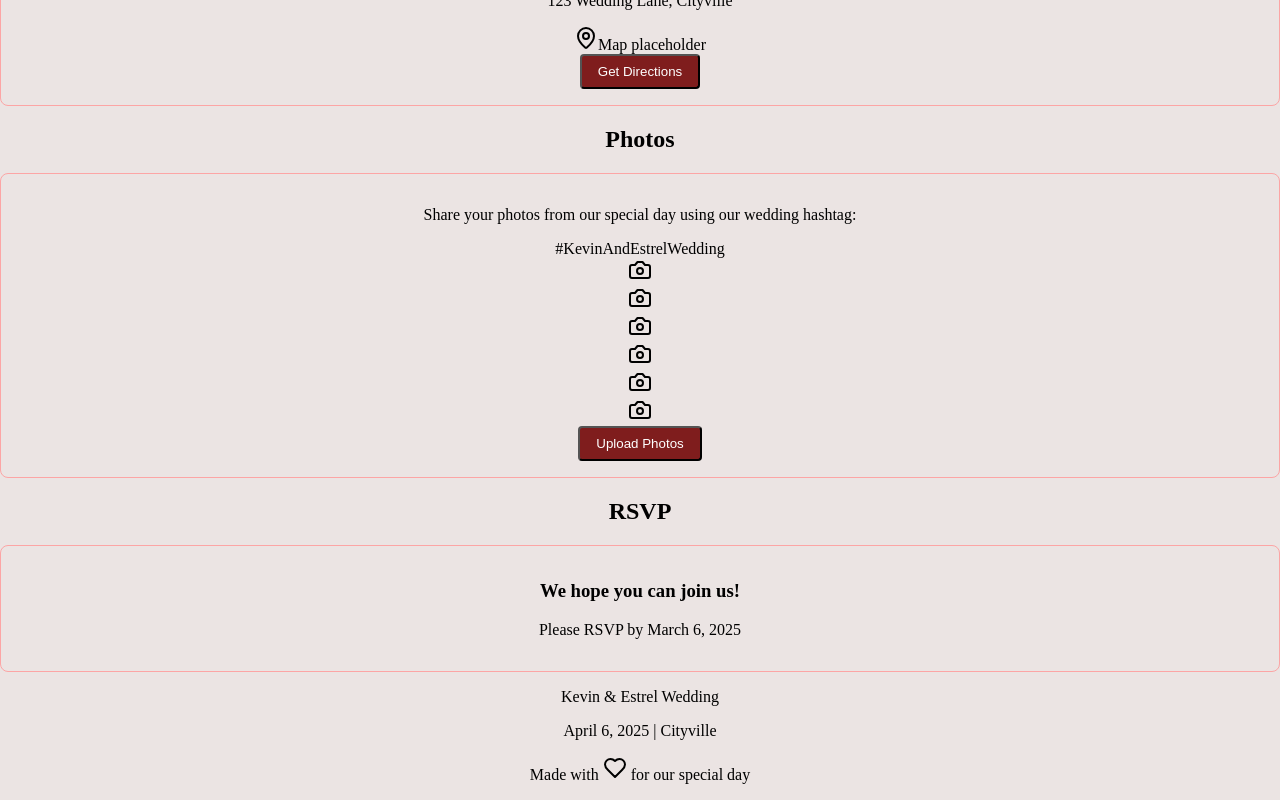
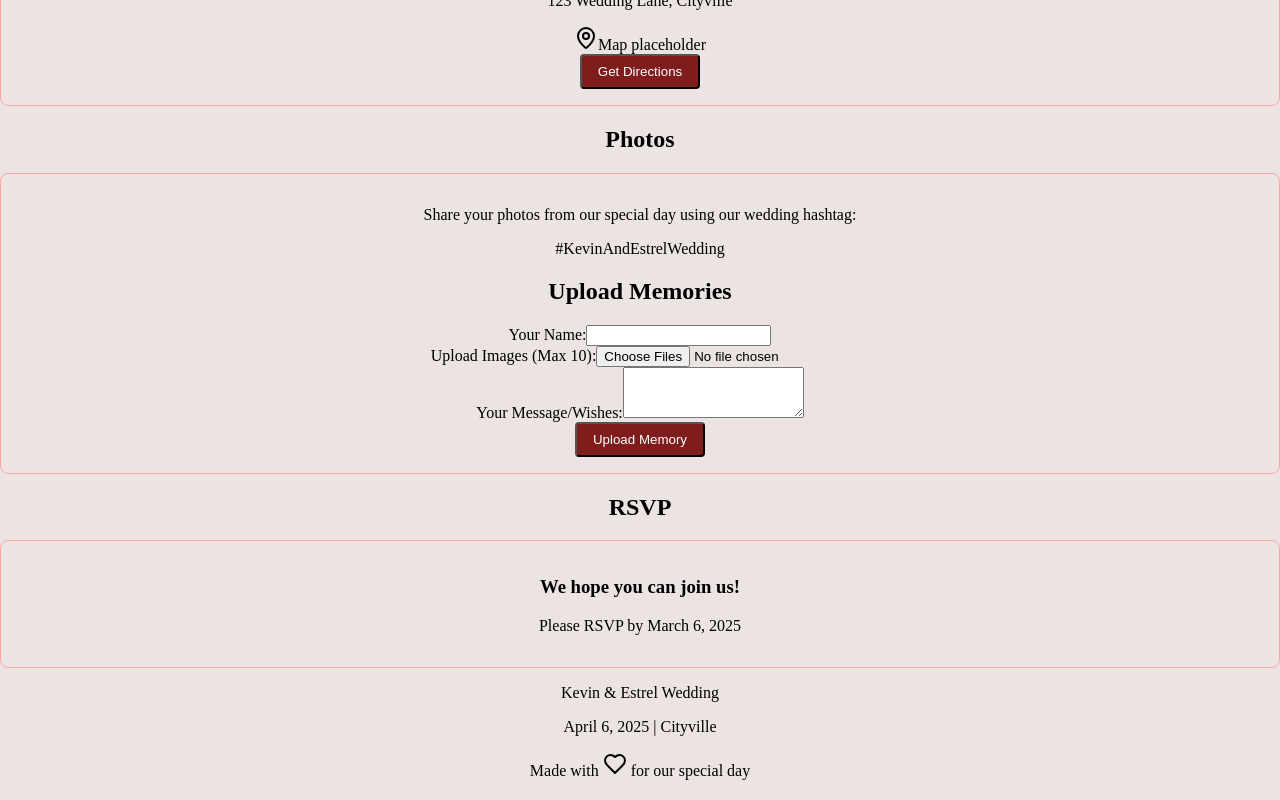
Before and after one commit to arcomajes/IDO, a React (Create React App) app: page / in a window 1280 px wide. Shown: the part 1204-2004 px from the top of the page. Built offline with nearby package versions, Linux system fonts and the light colour scheme.

Commit message:
Implement image upload feature with memory storage and update MongoDB connection

```diff
--- a/package.json
+++ b/package.json
@@ -10,6 +10,7 @@
     "@testing-library/jest-dom": "^6.6.3",
     "@testing-library/react": "^16.2.0",
     "@testing-library/user-event": "^13.5.0",
+    "axios": "^1.8.4",
     "concurrently": "^9.1.2",
     "cors": "^2.8.5",
     "dotenv": "^16.4.7",
--- a/src/screens/Dashboard.js
+++ b/src/screens/Dashboard.js
@@ -1,10 +1,50 @@
-import React from "react";
 import { Card, CardContent } from "src/components/cards";
-import { MapPin, Camera, Heart, Calendar } from "lucide-react";
+import { MapPin, Heart, Calendar } from "lucide-react";
 import { Button } from "src/components/button";
-import 'src/styles.css'; // Import the CSS file for animations and styling
+import 'src/styles.css';
+import React, { useState } from "react";
+import axios from "axios";
 
 export default function Dashboard() {
+  const [name, setName] = useState("");
+  const [images, setImages] = useState([]);
+  const [message, setMessage] = useState("");
+
+  const handleImageUpload = (e) => {
+    const files = Array.from(e.target.files);
+    if (files.length + images.length > 10) {
+      alert("You can only upload up to 10 images.");
+      return;
+    }
+    setImages([...images, ...files]);
+  };
+
+  const handleSubmit = async (e) => {
+    e.preventDefault();
+
+    if (images.length === 0) {
+      alert("Please upload at least one image.");
+      return;
+    }
+
+    const formData = new FormData();
+    formData.append("name", name || "Anonymous"); // Allow anonymous upload
+    images.forEach((image) => formData.append("images", image));
+    formData.append("message", message || ""); // Allow empty messages
+
+    try {
+      await axios.post("http://localhost:5001/upload", formData, {
+        headers: { "Content-Type": "multipart/form-data" },
+      });
+      alert("Memory uploaded successfully!");
+      setName("");
+      setImages([]);
+      setMessage("");
+    } catch (err) {
+      alert("Upload failed. Please try again.");
+    }
+  };
+
 
   const weddingDetails = {
     couple: {
@@ -147,15 +187,56 @@ export default function Dashboard() {
                 <div className="text-center mb-8">
                   <span className="text-2xl font-semibold text-red-900">#KevinAndEstrelWedding</span>
                 </div>
-                <div className="grid grid-cols-2 md:grid-cols-3 gap-4">
-                  {[1, 2, 3, 4, 5, 6].map((item) => (
-                    <div key={item} className="aspect-square bg-gray-200 rounded-lg flex items-center justify-center">
-                      <Camera className="h-8 w-8 text-gray-400" />
+                <div className="max-w-lg mx-auto bg-white p-6 rounded-lg shadow-md">
+                  <h2 className="text-2xl font-semibold text-center mb-4">Upload Memories</h2>
+                  <form onSubmit={handleSubmit}>
+                    <div className="mb-4">
+                      <label className="block font-medium mb-1">Your Name:</label>
+                      <input
+                        type="text"
+                        className="w-full p-2 border border-gray-300 rounded"
+                        value={name}
+                        onChange={(e) => setName(e.target.value)}
+                        required
+                      />
                     </div>
-                  ))}
-                </div>
-                <div className="mt-6 text-center">
-                  <Button className="bg-red-900 hover:bg-red-800">Upload Photos</Button>
+
+                    <div className="mb-4">
+                      <label className="block font-medium mb-1">Upload Images (Max 10):</label>
+                      <input type="file" accept="image/*" multiple onChange={handleImageUpload} />
+                      <CardContent className="p-0">
+                        <div className="flex flex-wrap gap-2 mt-2">
+                        {images.map((img, index) => (
+                          <img
+                            key={index}
+                            src={URL.createObjectURL(img)}
+                            alt="preview"
+                            className="h-16 w-16 object-cover rounded"
+                          />
+                        ))}
+                      </div>
+                      </CardContent>
+
+                    </div>
+
+                    <div className="mb-4">
+                      <label className="block font-medium mb-1">Your Message/Wishes:</label>
+                      <textarea
+                        className="w-full p-2 border border-gray-300 rounded"
+                        rows="3"
+                        value={message}
+                        onChange={(e) => setMessage(e.target.value)}
+                        required
+                      ></textarea>
+                    </div>
+
+                    <button
+                      type="submit"
+                      className="w-full bg-red-700 text-white py-2 rounded hover:bg-red-800"
+                    >
+                      Upload Memory
+                    </button>
+                  </form>
                 </div>
               </CardContent>
             </Card>
```
Also changed, not shown: server.js (+43 -4 lines), 9 other files (tests, documents, lock files or other folders).
